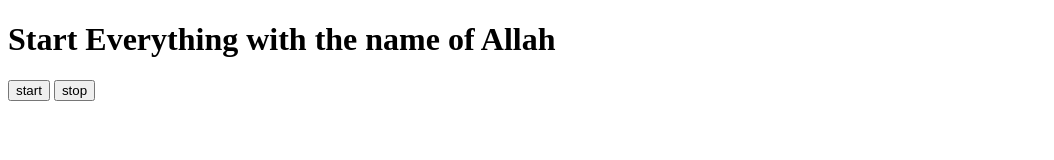
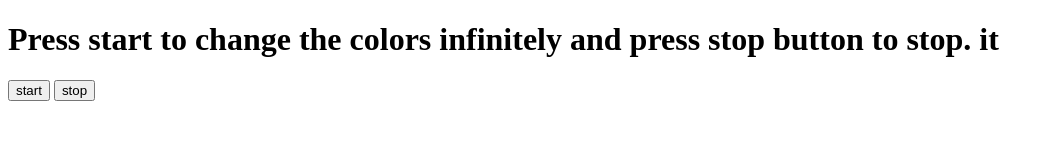
Before and after one commit to ahmedscriptizer/Web-Dev-journey, a plain HTML site: page JSFoundation/part7-Async-Projects/project-ChangeBGcolor.html in a window 1280 px wide. Shown: the whole page, without its empty margins (0-1054 px from the left). Drawn offline with Linux system fonts and the light colour scheme.

Commit message:
change text

```diff
--- a/JSFoundation/part7-Async-Projects/project-ChangeBGcolor.html
+++ b/JSFoundation/part7-Async-Projects/project-ChangeBGcolor.html
@@ -6,7 +6,10 @@
     <title>colorChange||project</title>
   </head>
   <body>
-    <h1>Start Everything with the name of Allah</h1>
+    <h1>
+      Press start to change the colors infinitely and press stop button to stop.
+      it
+    </h1>
     <button id="start">start</button>
     <button id="stop">stop</button>
   </body>
```
